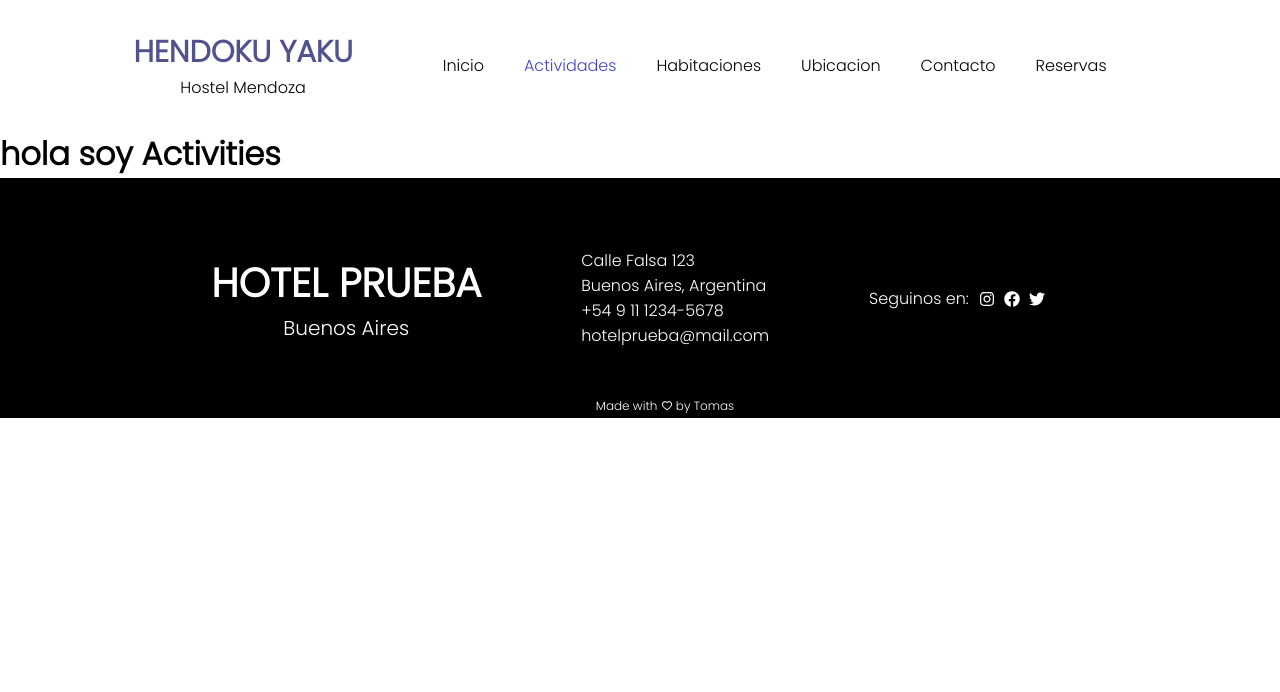
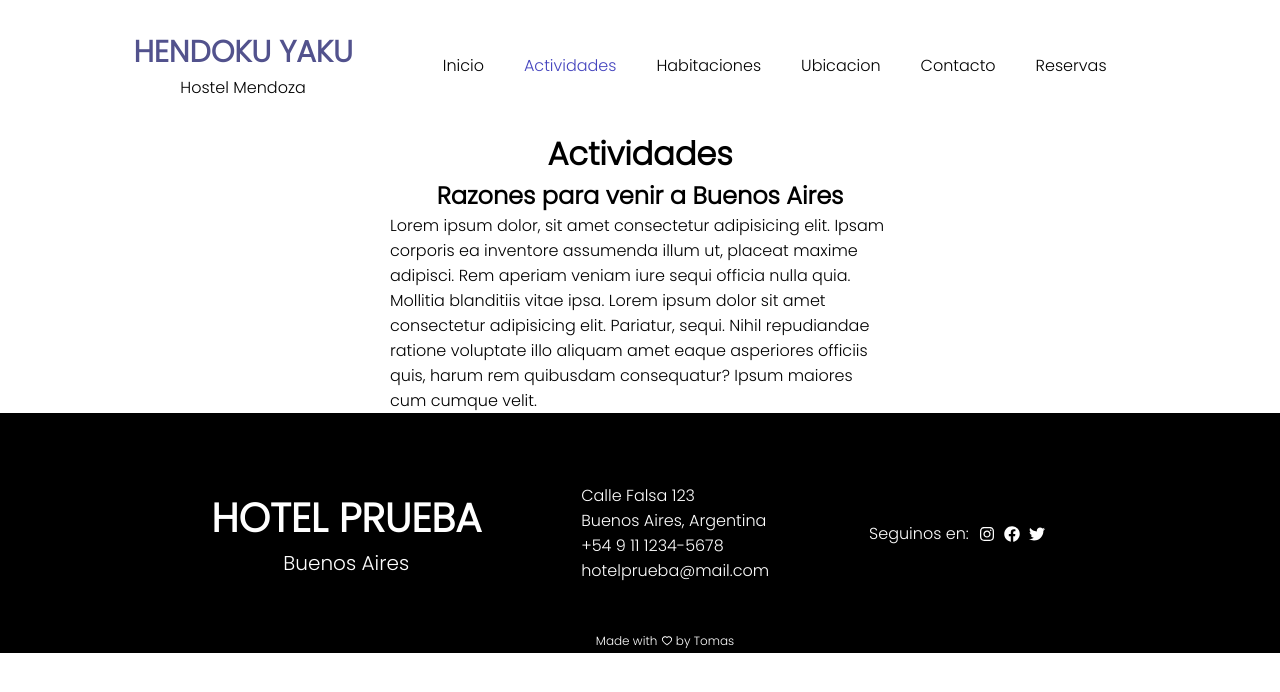
Before and after one commit to TomasPino5/Hotel-Test, a React (Vite) app in the folder client/: page /actividades in a window 1280 px wide. Shown: the top 692 px of the page. Built offline with nearby package versions, Linux system fonts and the light colour scheme.

Commit message:
home semi-terminado

```diff
--- a/client/src/components/activities/Activities.jsx
+++ b/client/src/components/activities/Activities.jsx
@@ -1,7 +1,18 @@
+import styles from './Activities.module.css'
+
 const Activities = () => {
     return (
         <>
-            <h1>hola soy Activities</h1>
+            <div className={styles.container}>
+                <div className={styles.reasons}>
+                    <h1>Actividades</h1>
+                    <h2>Razones para venir a Buenos Aires</h2>
+                    <p className={styles.text}>
+                        Lorem ipsum dolor, sit amet consectetur adipisicing elit. Ipsam corporis ea inventore assumenda illum ut, placeat maxime adipisci. Rem aperiam veniam iure sequi officia nulla quia. Mollitia blanditiis vitae ipsa.
+                        Lorem ipsum dolor sit amet consectetur adipisicing elit. Pariatur, sequi. Nihil repudiandae ratione voluptate illo aliquam amet eaque asperiores officiis quis, harum rem quibusdam consequatur? Ipsum maiores cum cumque velit.
+                    </p>
+                </div>
+            </div>
         </>
     )
 }
--- /dev/null
+++ b/client/src/components/activities/Activities.module.css
@@ -0,0 +1,11 @@
+.container {
+    display: flex;
+    justify-content: center;
+    text-align: center;
+    align-items: center;
+}
+
+.text {
+    width: 500px;
+    text-align: left;
+}
--- a/client/src/components/footer/Footer.module.css
+++ b/client/src/components/footer/Footer.module.css
@@ -44,11 +44,19 @@
     padding-top: 3.5px;
 }
 
+.icon1:hover {
+    color: rgb(188, 42, 141);
+}
+
 .icon2 {
     color: inherit;
     position: absolute;
     margin-left: 35px;
     padding-top: 3.5px;
+}
+
+.icon2:hover {
+    color: rgb(24, 119, 242);
 }
 
 .icon3 {
@@ -58,6 +66,10 @@
     padding-top: 3.5px;
 }
 
+.icon3:hover {
+    color: rgb(29, 161, 242);
+}
+
 .made {
     position: absolute;
     margin: 215px 0 0 150px;
@@ -65,7 +77,7 @@
 
 .heart {
     transform: translateY(1.8px);
-    cursor: text;
+    cursor: none;
 }
 
 .heart:hover {
@@ -77,6 +89,10 @@
     color: inherit;
 }
 
+.tomas:hover {
+    color: rgb(90, 87, 87);
+}
+
 .p {
     font-size: 12px;
 }
--- a/client/src/components/home/Galery.jsx
+++ b/client/src/components/home/Galery.jsx
@@ -11,22 +11,47 @@ import galery9 from '../../img/galery/galery9.webp'
 import galery10 from '../../img/galery/galery10.jpg'
 import galery11 from '../../img/galery/galery11.jpg'
 import galery12 from '../../img/galery/galery12.jpg'
+import { Link } from 'react-router-dom';
 
 const Galery = () => {
     return (
         <div className={styles.galery}>
+            <Link to='/habitaciones'>
                 <img className={styles.item} src={galery1} alt="galery1" />
+            </Link>
+            <Link to='/habitaciones'>
                 <img className={styles.item} src={galery2} alt="galery2" />
+            </Link>
+            <Link to='/habitaciones'>
                 <img className={styles.item} src={galery3} alt="galery3" />
+            </Link>
+            <Link to='/habitaciones'>
                 <img className={styles.item} src={galery4} alt="galery4" />
+            </Link>
+            <Link to='/habitaciones'>
                 <img className={styles.item} src={galery5} alt="galery5" />
+            </Link>
+            <Link to='/habitaciones'>
                 <img className={styles.item} src={galery6} alt="galery6" />
+            </Link>
+            <Link to='/habitaciones'>
                 <img className={styles.item} src={galery7} alt="galery7" />
+            </Link>
+            <Link to='/habitaciones'>
                 <img className={styles.item} src={galery8} alt="galery8" />
+            </Link>
+            <Link to='/habitaciones'>
                 <img className={styles.item} src={galery9} alt="galery9" />
+            </Link>
+            <Link to='/habitaciones'>
                 <img className={styles.item} src={galery10} alt="galery10" />
+            </Link>
+            <Link to='/habitaciones'>
                 <img className={styles.item} src={galery11} alt="galery11" />
+            </Link>
+            <Link to='/habitaciones'>
                 <img className={styles.item} src={galery12} alt="galery12" />
+            </Link>
         </div>
     )
 }
```
Lines whose indentation alone changed are shown as unchanged.
